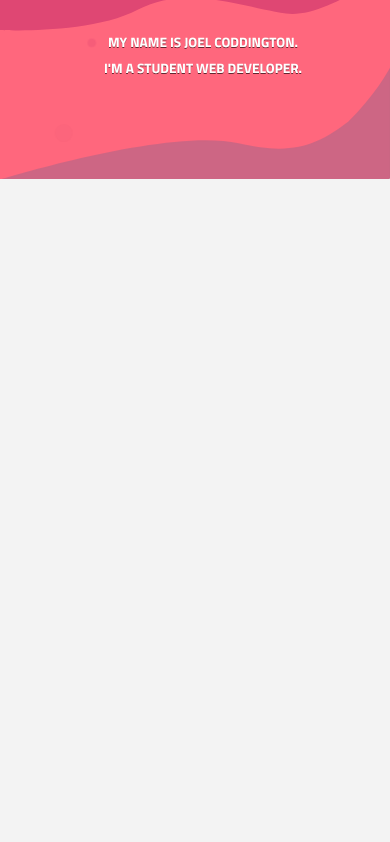
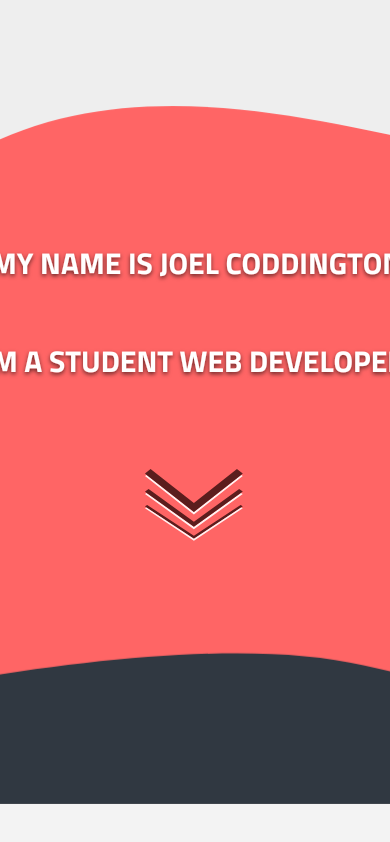
Before and after one commit to coddingtonjoel/joelc.dev, a React (Create React App) app: page / in a window 390 px wide. Built offline with nearby package versions, Linux system fonts and the light colour scheme.

Commit message:
progress!!
made header svg responsive n stuff and I'm pretty happy about it

```diff
--- a/src/components/SVG.js
+++ b/src/components/SVG.js
@@ -8,16 +8,16 @@ const SVG = () => {
             width="100%"
             height="100%"
             viewBox="0 0 1920 1080"
-            preserveAspectRatio="slice">
+            preserveAspectRatio="xMidYMid slice">
             <defs>
                 <clipPath id="a">
                     <path d="M0 0h1920v1080H0z" />
                 </clipPath>
                 <filter
                     id="b"
-                    x="510"
-                    y="420.389"
-                    width="996"
+                    x="480"
+                    y="420"
+                    width="1016"
                     height="245"
                     filterUnits="userSpaceOnUse">
                     <feOffset dy="3" />
@@ -29,7 +29,7 @@ const SVG = () => {
             </defs>
             <g data-name="Web 1920 – 2" clipPath="url(#a)">
                 <path fill="#fff" d="M0 0h1920v1080H0z" />
-                <g className="bottom" data-name="Path 5" fill="#cd6684">
+                <g className="bottom" data-name="Path 5" fill="#303841">
                     <path d="M1910.904 1080.157H10c-5.238 0-9.5-4.262-9.5-9.5V10.959c0-5.238 4.262-9.5 9.5-9.5h1900.904c5.239 0 9.5 4.262 9.5 9.5v1059.698c0 5.238-4.261 9.5-9.5 9.5z" />
                     <path
                         d="M10 1.959c-4.963 0-9 4.037-9 9v1059.698c0 4.963 4.037 9 9 9h1900.904c4.963 0 9-4.037 9-9V10.959c0-4.963-4.037-9-9-9H10m0-1h1900.904c5.523 0 10 4.477 10 10v1059.698c0 5.523-4.477 10-10 10H10c-5.523 0-10-4.477-10-10V10.959c0-5.523 4.477-10 10-10z"
@@ -40,7 +40,7 @@ const SVG = () => {
                     className="center"
                     data-name="Path 3"
                     d="M0 1080.657S833.672 822 1175.535 902.629c261.814 61.75 388.021 10.081 539.491-106.911 516.309-516.309 213.633-913.262 213.633-913.262L0 1.229z"
-                    fill="#ff677d"
+                    fill="#FF6565"
                 />
                 <g className="bubble" id="Group_1" data-name="Group 1">
                     <circle
@@ -50,22 +50,22 @@ const SVG = () => {
                         cy="69"
                         r="69"
                         transform="translate(100 38)"
-                        fill="#df4773"
+                        fill="#eee"
                     />
                 </g>
                 />
                 <g className="text" filter="url(#b)">
                     <text
                         data-name="My name is Joel Coddington. I'm a student web developer."
-                        transform="translate(1020 502.39)"
+                        transform="translate(988 502)"
                         fill="#fff"
                         fontSize="67"
                         fontFamily="TitilliumWeb-Bold, Titillium Web"
                         fontWeight="700">
-                        <tspan x="-488.598" y="0">
+                        <tspan x="-489" y="0">
                             MY NAME IS JOEL CODDINGTON.
                         </tspan>
-                        <tspan x="-508.396" y="125">
+                        <tspan x="-508" y="125">
                             I&apos;M A STUDENT WEB DEVELOPER.
                         </tspan>
                     </text>
@@ -74,7 +74,7 @@ const SVG = () => {
                     className="top"
                     data-name="Path 4"
                     d="M0 344.508s445.182 25.055 679.935-100.221 519.138-11.225 727.881 19.174S1979.325 0 1979.325 0H0z"
-                    fill="#df4773"
+                    fill="#eee"
                 />
             </g>
             <g className="bubble-two" id="Group_1" data-name="Group 1">
@@ -85,7 +85,7 @@ const SVG = () => {
                     cy="69"
                     r="69"
                     transform="translate(1800 1000)"
-                    fill="#cd6684"
+                    fill="#303841"
                 />
             </g>
             <g className="bubble-three" id="Group_1" data-name="Group 1">
--- a/src/components/SVGButton.js
+++ b/src/components/SVGButton.js
@@ -7,6 +7,7 @@ const SVGButton = () => {
             xmlns="http://www.w3.org/2000/svg"
             viewBox="0 0 450 450">
             <path
+                className="chev-righthalf"
                 d="M450 167v166c0 64-53 117-117 117h-83V50h83c64 0 117 53 117 117z"
                 transform="translate(-29 -29)"
                 fill="#ffae8f"
@@ -19,6 +20,7 @@ const SVGButton = () => {
             />
             <g>
                 <path
+                    className="chev-lefthalf"
                     d="M50 167v166c0 64 53 117 117 117h83V50h-83c-64 0-117 53-117 117z"
                     transform="translate(-29 -29)"
                     fill="#ffbda3"
--- a/src/sass/base/_animations.scss
+++ b/src/sass/base/_animations.scss
@@ -9,10 +9,10 @@
 
 @keyframes text {
     from {
-        transform: translateY(-800px);
+        transform: translate(0%, -800px);
     }
     to {
-        transform: translateY(-60px);
+        transform: translateX(0%, -60px);
     }
 }
 
@@ -33,11 +33,11 @@
         transform: scale(0.3);
     }
     10% {
-        opacity: 0.3;
+        opacity: 0.2;
     }
     100% {
         transform: translateY(1000px);
-        opacity: 0.5;
+        opacity: 0.3;
         transform: scale(0.6);
     }
 }
@@ -48,12 +48,12 @@
         transform: scale(0.7);
     }
     20% {
-        opacity: 0.3;
+        opacity: 0.1;
     }
     100% {
         transform: translateY(-200px);
         transform: translateX(0);
-        opacity: 1;
+        opacity: 0.1;
         transform: scale(0.9);
     }
 }
@@ -64,10 +64,10 @@
         transform: scale(0.9);
     }
     20% {
-        opacity: 0.1;
+        opacity: 0.2;
     }
     90% {
-        opacity: 0.1;
+        opacity: 0.2;
     }
     100% {
         transform: translateY(100px);
--- a/src/sass/components/_header.scss
+++ b/src/sass/components/_header.scss
@@ -13,7 +13,7 @@
 
     &-btn {
         animation: header-btn 1.5s backwards ease;
-        animation-delay: 5s;
+        animation-delay: 4s;
         pointer-events: none;
         height: 100%;
     }
--- a/src/sass/components/_svg.scss
+++ b/src/sass/components/_svg.scss
@@ -3,19 +3,18 @@
     top: -5rem;
     left: 0;
     width: 100%;
-    height: inherit;
+    height: 100vh;
     overflow: hidden;
-    max-width: 100%;
 }
 
 .text {
     animation: text 3s backwards;
-    animation-delay: 2.5s;
+    animation-delay: 1.5s;
     transform: translateY(-60px);
 }
 
 .top {
-    animation: land 3s ease backwards;
+    animation: land 2s ease backwards;
     animation-delay: 1s;
 }
 
@@ -39,3 +38,37 @@
     animation: bubble-three 20s ease-in backwards infinite;
     animation-delay: 3s;
 }
+
+.text {
+    & text {
+        @media (max-width: 850px) {
+            font-size: 7rem;
+        }
+
+        @media (max-width: 600px) {
+            font-size: 5.5rem;
+        }
+
+        @media (max-width: 450px) {
+            font-size: 4.8rem;
+        }
+        @media (max-width: 370px) {
+            font-size: 4.2rem;
+        }
+    }
+
+    @media (max-width: 850px) {
+        transform: translate(78px, -50px);
+    }
+
+    @media (max-width: 600px) {
+        transform: translate(160px, -50px);
+    }
+
+    @media (max-width: 450px) {
+        transform: translate(200px, -100px);
+    }
+    @media (max-width: 370px) {
+        transform: translate(235px, -100px);
+    }
+}
--- a/src/sass/components/_svgbutton.scss
+++ b/src/sass/components/_svgbutton.scss
@@ -1,13 +1,18 @@
 .chev {
-    width: 8%;
+    width: 10%;
+    min-width: 125px;
     pointer-events: all;
     position: absolute;
     top: 215%;
     left: 50%;
     transform: translate(-50%, -50%);
 
+    @media (max-width: 450px) {
+        top: 200%;
+    }
+
     &-container {
-        fill: #c94167;
+        fill: none;
     }
 
     &-top,
@@ -33,10 +38,18 @@
     }
 
     &-body {
-        fill: #9e3a56;
+        fill: #4e1717;
     }
 
     &-shadow {
         fill: white;
     }
+
+    &-lefthalf {
+        fill: none;
+    }
+
+    &-righthalf {
+        fill: none;
+    }
 }
```
